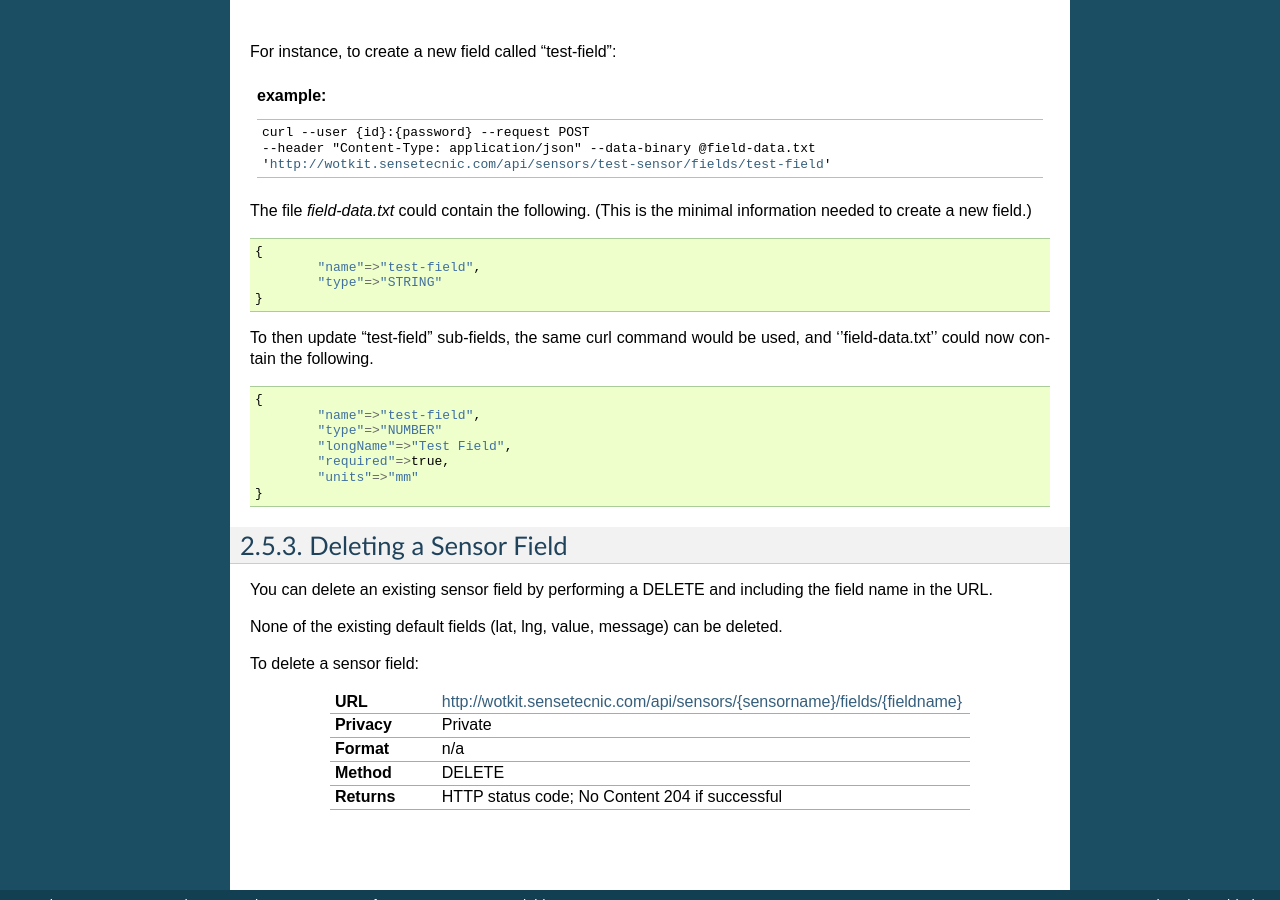
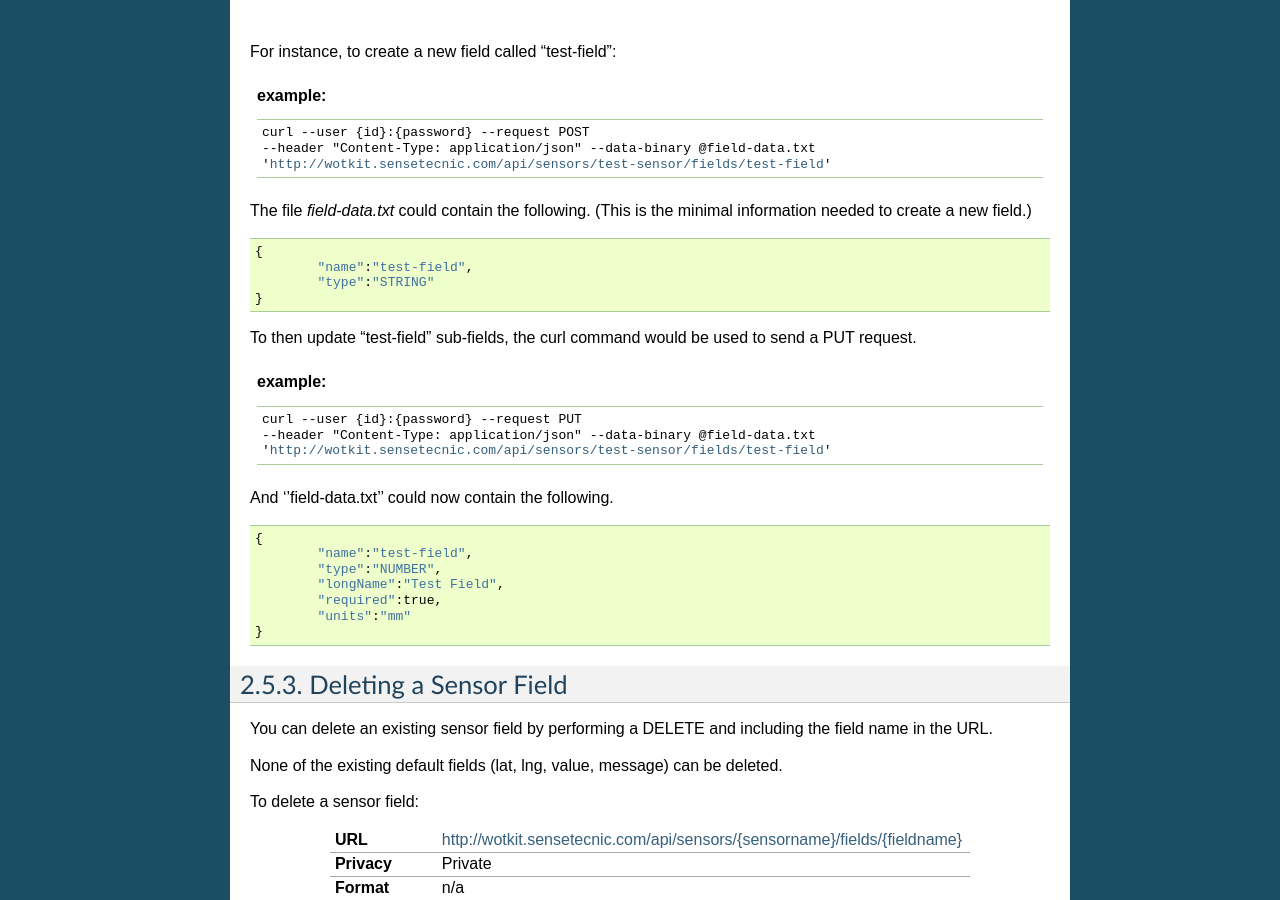
Before and after one commit to SenseTecnic/wotkit-docs, a Sphinx documentation site: the page built from source/api_v1/api_sensor_fields.rst, in a window 1280 px wide and 900 px high, scrolled down 1565 px. Built offline with Sphinx 7.4.7, drawn with Linux system fonts in a browser that asks for light colours; formulas are drawn with MathJax 3.

Commit message:
Update api_sensor_fields.rst

```diff
--- a/source/api_v1/api_sensor_fields.rst
+++ b/source/api_v1/api_sensor_fields.rst
@@ -146,21 +146,31 @@ The file *field-data.txt* could contain the following.  (This is the minimal inf
 .. code-block:: python
 
 	{
-		"name"=>"test-field",
-		"type"=>"STRING"
+		"name":"test-field",
+		"type":"STRING"
 	}
 
-To then update "test-field" sub-fields, the same curl command would be used, and ''field-data.txt'' could now contain
-the following.
+To then update "test-field" sub-fields, the curl command would be used to send a PUT request.
+
+.. admonition:: example
+
+	.. parsed-literal::
+
+		curl --user {id}:{password} --request PUT
+		--header "Content-Type: application/json" --data-binary @field-data.txt
+		':wotkit-api:`sensors/test-sensor/fields/test-field`'
+
+
+And ''field-data.txt'' could now contain the following.
 
 .. code-block:: python
 
 	{
-		"name"=>"test-field",
-		"type"=>"NUMBER"
-		"longName"=>"Test Field",
-		"required"=>true,
-		"units"=>"mm"
+		"name":"test-field",
+		"type":"NUMBER",
+		"longName":"Test Field",
+		"required":true,
+		"units":"mm"
 	}
 
 .. _delete-sensor-field-label:
```
